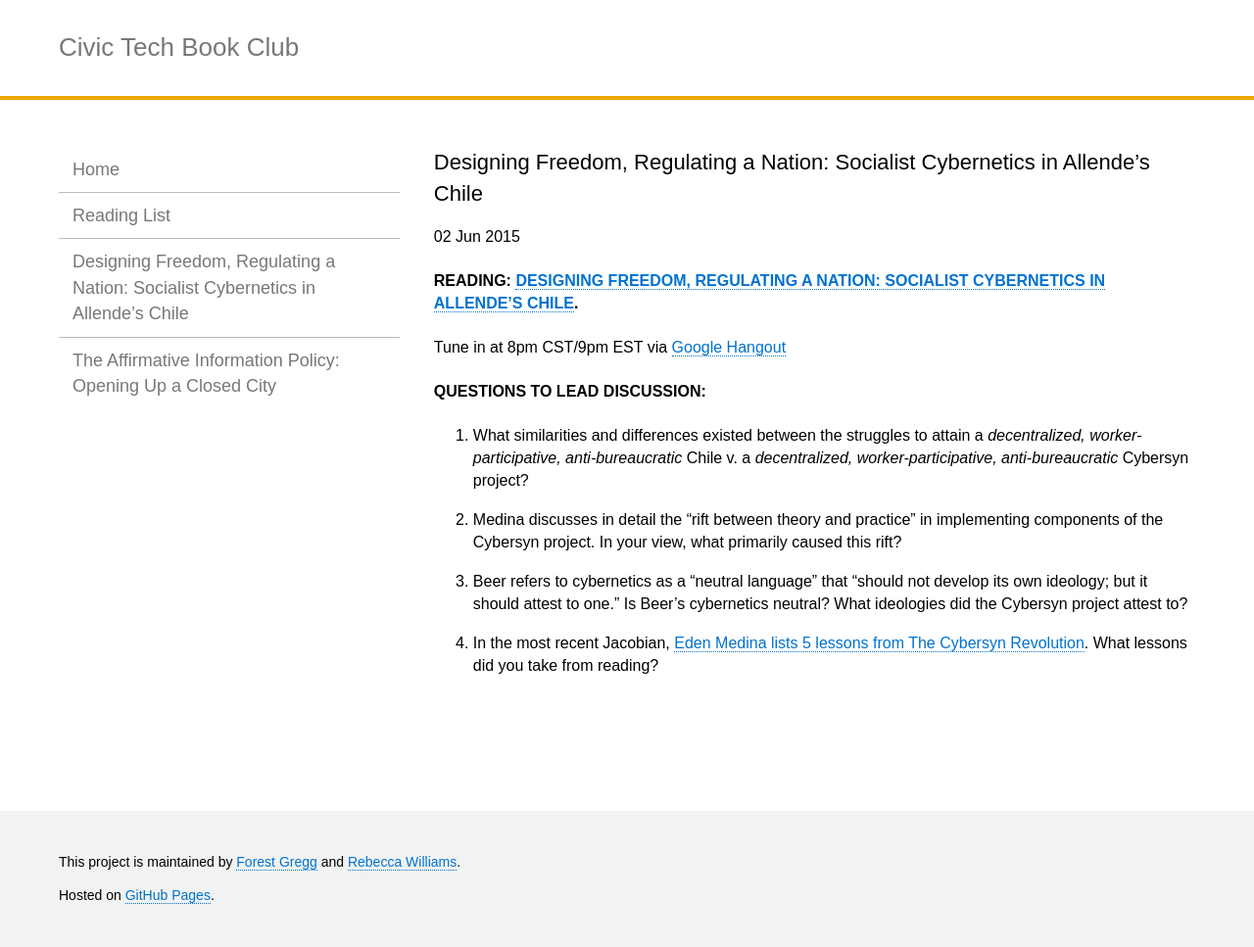
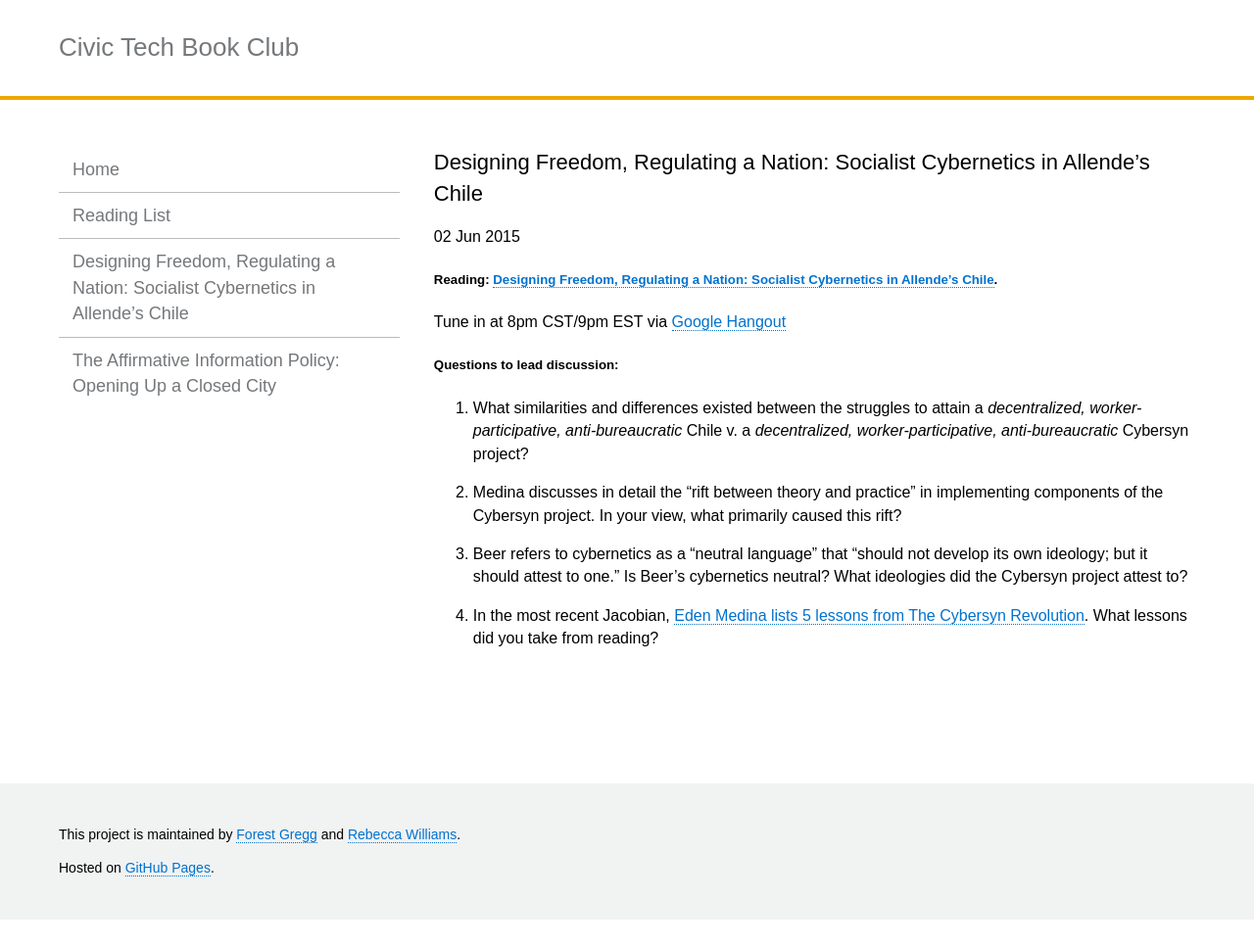
Before and after one commit to rebeccawilliams/bookclub, a Jekyll site: the page built from _posts/2015-05-26-designing-freedom-regulating-a-nation.md, in a window 1280 px wide. Shown: the whole page at 98% size. Built offline with Jekyll 4.4.1, drawn with Linux system fonts in a browser that asks for light colours; after the commit the page ends 939 px from its top, so only the background shows below that.

```diff
--- a/_posts/2015-05-26-designing-freedom-regulating-a-nation.md
+++ b/_posts/2015-05-26-designing-freedom-regulating-a-nation.md
@@ -5,11 +5,11 @@ date:   2015-06-02 21:00:00
 categories: jekyll update
 ---
 
-#### Reading: [Designing Freedom, Regulating a Nation: Socialist Cybernetics in Allende’s Chile](http://www.informatics.indiana.edu/edenm/EdenMedinaJLASAugust2006.pdf).
+##### Reading: [Designing Freedom, Regulating a Nation: Socialist Cybernetics in Allende’s Chile](http://www.informatics.indiana.edu/edenm/EdenMedinaJLASAugust2006.pdf).
 
 Tune in at 8pm CST/9pm EST via [Google Hangout](https://plus.google.com/hangouts/_/calendar/d2lsbGlhbXMucmViZWNjYUBnbWFpbC5jb20.44tl9vr5p6gfsnoseaq9r95nm0)
 
-#### Questions to lead discussion:
+##### Questions to lead discussion:
 1. What similarities and differences existed between the struggles to attain a *decentralized, worker-participative, anti-bureaucratic* Chile v. a *decentralized, worker-participative, anti-bureaucratic* Cybersyn project?
 2. Medina discusses in detail the "rift between theory and practice" in implementing components of the Cybersyn project. In your view, what primarily caused this rift?
 3. Beer refers to cybernetics as a "neutral language" that "should not develop its own ideology; but it should attest to one." Is Beer's cybernetics neutral? What ideologies did the Cybersyn project attest to?
```
